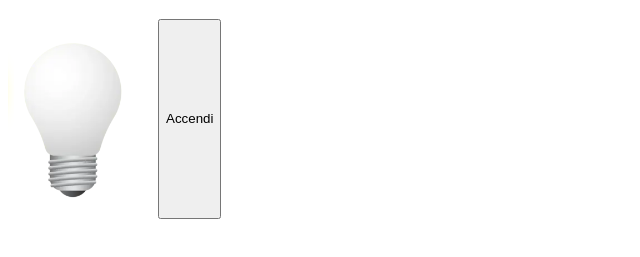
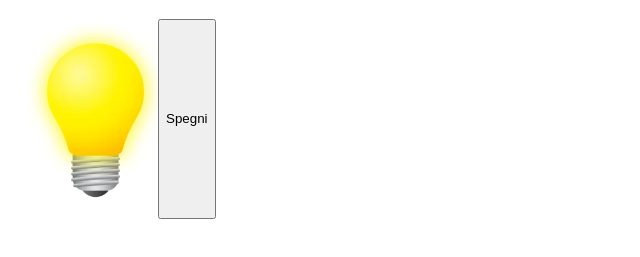
Before and after one commit to AndySMT/js-dom-1, a plain HTML site: page index.html in a window 1280 px wide. Both pictures are taken after a click on the button "Accendi". Shown: the part 61-318 px from the top of the page, without its empty margins (0-640 px from the left). Drawn offline with Linux system fonts and the light colour scheme.

Commit message:
created onOff function and added ID at section elements

```diff
--- a/index.html
+++ b/index.html
@@ -12,8 +12,8 @@
     <h1>On/Off</h1>
     <section>
         <div class="container">
-            <img src="img/white_lamp.png" alt="Off">
-            <button>Accendi</button>
+            <img src="img/white_lamp.png" alt="Off" id="image">
+            <button id="btn">Accendi</button>
         </div>
     </section>
     <script src="script.js"></script>
--- a/script.js
+++ b/script.js
@@ -1,14 +1,14 @@
-/* *Consegna*
-Inseriamo in pagina l’immagine della lampadina spenta che trovate in allegato e accanto un bottone con la scritta “Accendi”.
-Al click del bottone, la lampadina dovrà accendersi (dovremo quindi utilizzare l’immagine della lampadina accesa, sempre in allegato)
-*BONUS*:100:
-Facciamo accendi e spegni:
-- Al primo click la lampadina si accende e nel bottone compare la scritta "Spegni"
-- Al secondo click la lampadina si spegne e nel bottone compare la scritta "Accendi"
-- E così via...
-Per fare questo bonus potremmo aver bisogno di del metodo string.includes() :occhiolino:
- */
-
-let on_off = document.querySelector("button");
-on_off.addEventListener("click");
-/* on_off = "img/yellow_lamp"; */
+let on_off = document.getElementById("btn");
+let image = document.getElementById("image");
+on_off.addEventListener("click", onOff);
+function onOff() {
+  if (image.src.includes("white_lamp")) {
+    image.src = "img/yellow_lamp.png";
+    image.alt = "Off";
+    on_off.innerHTML = "Spegni";
+  } else {
+    image.src = "img/white_lamp.png";
+    image.alt = "On";
+    on_off.innerHTML = "Accendi";
+  }
+}
```
